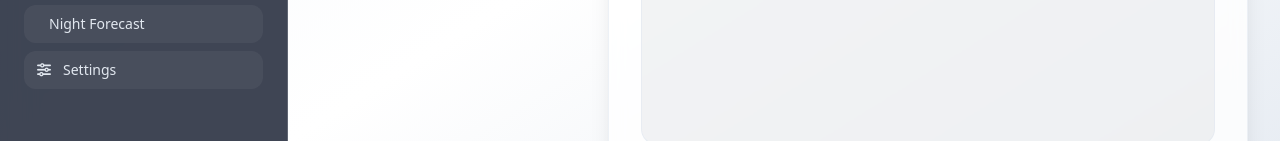
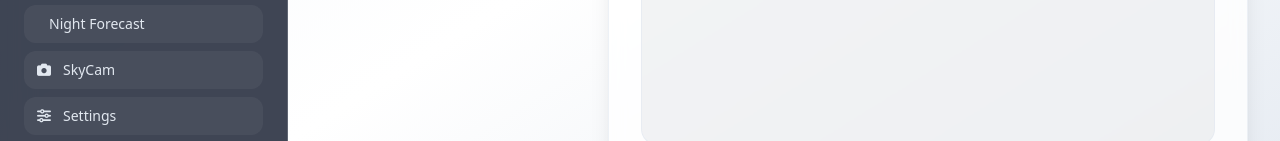
Before and after one commit to smeird/pi-roof, a plain HTML site: page history.html in a window 1280 px wide. Shown: the part 478-619 px from the top of the page. Drawn offline with nearby package versions, Linux system fonts and the light colour scheme; no server answers; some icons are missing.

Commit message:
Add SkyCam link to sidebar quick links

```diff
--- a/history.html
+++ b/history.html
@@ -70,6 +70,7 @@
             <li><a class="flex items-center gap-3 rounded-xl border border-transparent bg-white/5 px-3 py-2 text-slate-200 transition hover:-translate-y-0.5 hover:border-white/10 hover:bg-white/10 hover:text-white" href="http://ob.smeird.com" target="_blank"><i class="fa-solid fa-earth-europe text-aurora-200"></i><span>Public obs</span></a></li>
             <li><a class="flex items-center gap-3 rounded-xl border border-transparent bg-white/5 px-3 py-2 text-slate-200 transition hover:-translate-y-0.5 hover:border-white/10 hover:bg-white/10 hover:text-white" href="http://www.smeird.com" target="_blank"><i class="fa-solid fa-droplet text-aurora-200"></i><span>Public Weather</span></a></li>
             <li><a class="flex items-center gap-3 rounded-xl border border-transparent bg-white/5 px-3 py-2 text-slate-200 transition hover:-translate-y-0.5 hover:border-white/10 hover:bg-white/10 hover:text-white" href="https://clearoutside.com/forecast/51.81/-0.29" target="_blank"><i class="fa-solid fa-moon-stars text-aurora-200"></i><span>Night Forecast</span></a></li>
+            <li><a class="flex items-center gap-3 rounded-xl border border-transparent bg-white/5 px-3 py-2 text-slate-200 transition hover:-translate-y-0.5 hover:border-white/10 hover:bg-white/10 hover:text-white" href="https://skycam.smeird.com" target="_blank"><i class="fa-solid fa-camera text-aurora-200"></i><span>SkyCam</span></a></li>
             <li><a class="flex items-center gap-3 rounded-xl border border-transparent bg-white/5 px-3 py-2 text-slate-200 transition hover:-translate-y-0.5 hover:border-white/10 hover:bg-white/10 hover:text-white" href="settings.html"><i class="fa-solid fa-sliders text-aurora-200"></i><span>Settings</span></a></li>
           </ul>
         </nav>
```
Also changed, not shown: index.html (+1 -0 lines), settings.html (+1 -0 lines).
